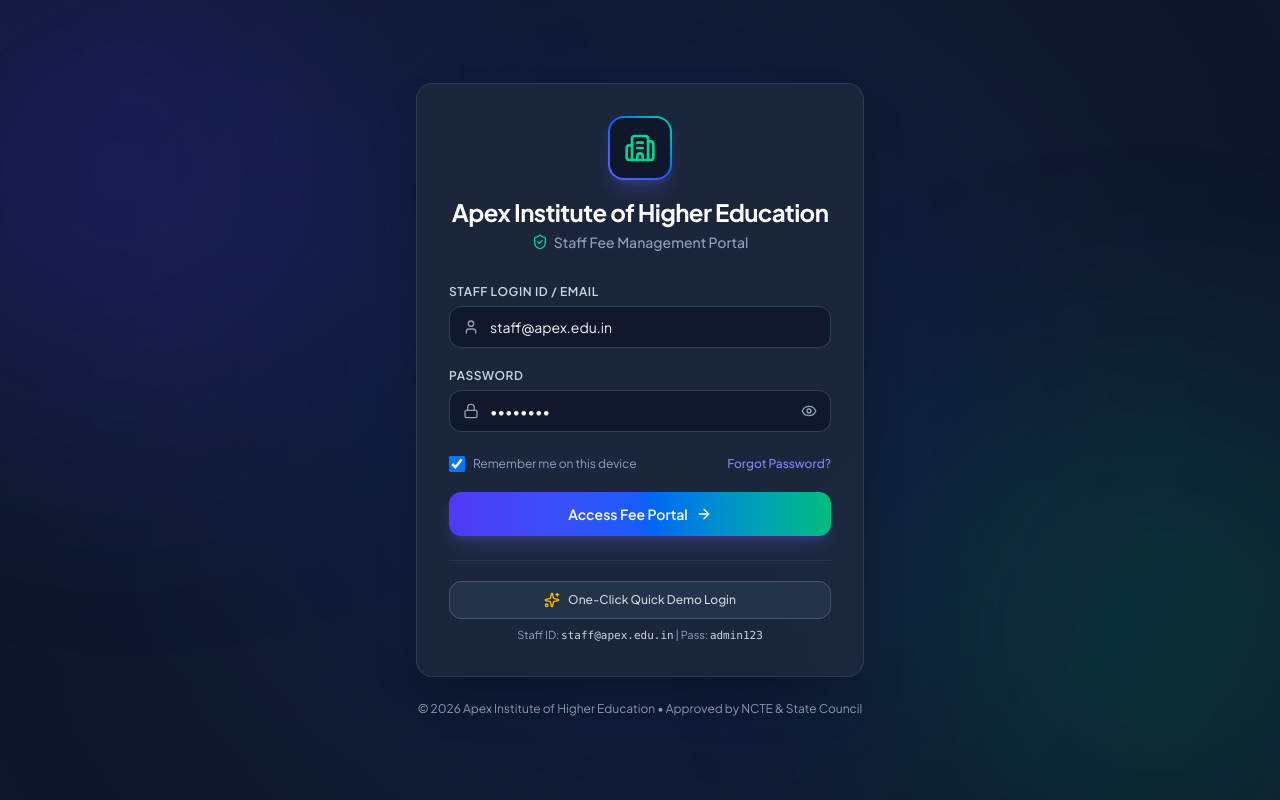
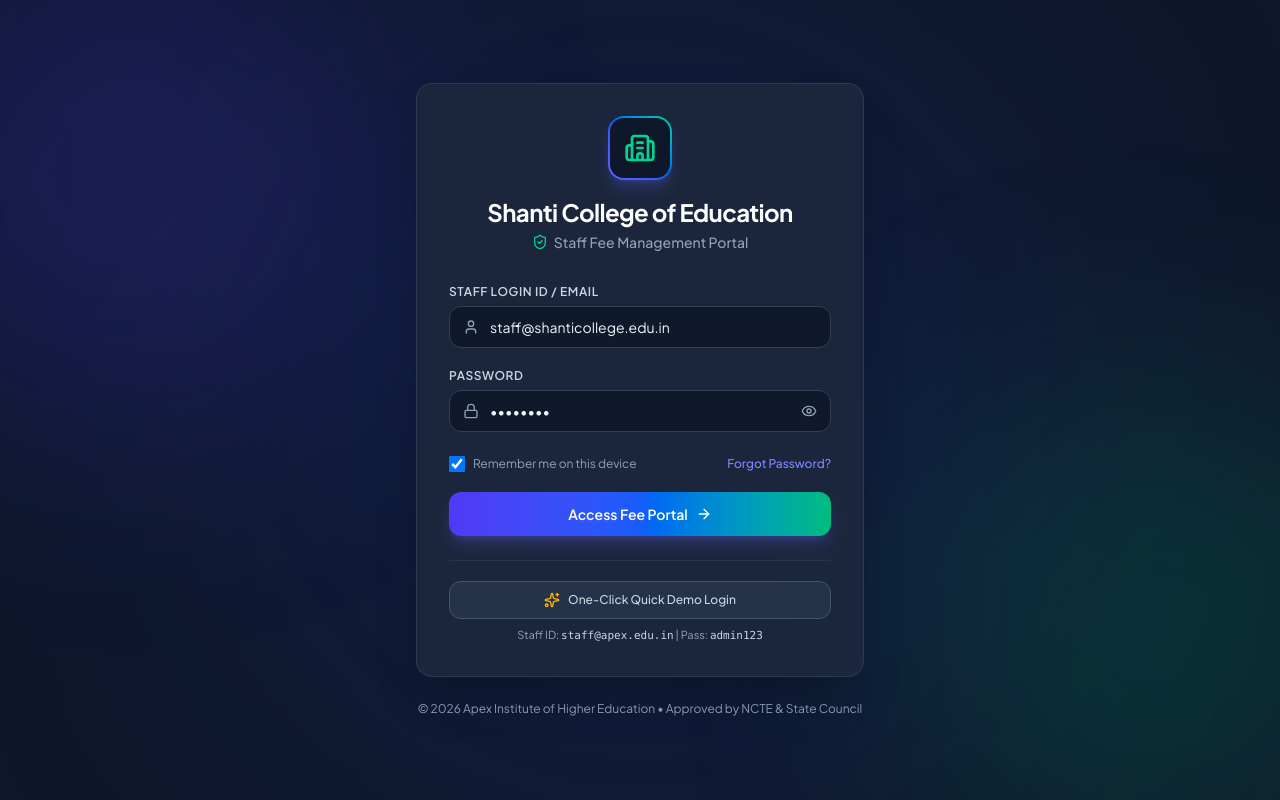
Before and after one commit to Aayush-jas123/school-fee-st, a React (Vite) app: page / in a window 1280 px wide. Built offline with nearby package versions, Linux system fonts and the light colour scheme.

Commit message:
Update institution name to Shanti College of Education

```diff
--- a/index.html
+++ b/index.html
@@ -4,7 +4,7 @@
     <meta charset="UTF-8" />
     <link rel="icon" type="image/svg+xml" href="/favicon.svg" />
     <meta name="viewport" content="width=device-width, initial-scale=1.0" />
-    <title>school-fee-structure</title>
+    <title>Shanti College of Education - Fee Management System</title>
   </head>
   <body>
     <div id="root"></div>
--- a/src/components/FeeReminderModal.tsx
+++ b/src/components/FeeReminderModal.tsx
@@ -185,7 +185,7 @@
               {/* College Letterhead */}
               <div className="text-center border-b-2 border-indigo-900 pb-4">
                 <h1 className="text-2xl font-black text-indigo-950 uppercase tracking-wide">
-                  STATE COLLEGE OF EDUCATION
+                  SHANTI COLLEGE OF EDUCATION
                 </h1>
                 <p className="text-xs font-semibold text-slate-600 uppercase tracking-wider">
                   Approved by NCTE & Affiliated to State University
@@ -268,7 +268,7 @@
                 <div className="text-center">
                   <div className="h-10 border-b border-slate-400 w-36 mb-1"></div>
                   <p className="font-bold text-slate-900">Finance Officer / Registrar</p>
-                  <p className="text-slate-500 text-[10px]">State College of Education</p>
+                  <p className="text-slate-500 text-[10px]">Shanti College of Education</p>
                 </div>
               </div>
 
--- a/src/components/NavbarHeader.tsx
+++ b/src/components/NavbarHeader.tsx
@@ -33,7 +33,7 @@
               <Building2 className="w-5 h-5" />
             </div>
             <div>
-              <h2 className="text-base font-bold text-white leading-tight">Apex Institute</h2>
+              <h2 className="text-base font-bold text-white leading-tight">Shanti College of Education</h2>
               <p className="text-[11px] text-slate-400 font-medium">Fee Management Portal</p>
             </div>
           </div>
--- a/src/components/PrintableReceipt.tsx
+++ b/src/components/PrintableReceipt.tsx
@@ -41,7 +41,7 @@
           <div className="flex justify-between items-start border-b-2 border-indigo-900 pb-4">
             <div>
               <h1 className="text-2xl font-black text-indigo-950 uppercase tracking-wide">
-                STATE COLLEGE OF EDUCATION
+                SHANTI COLLEGE OF EDUCATION
               </h1>
               <p className="text-xs font-semibold text-slate-600 uppercase tracking-wider">
                 Recognized by Govt & Affiliated for JBT & B.Ed Programs
@@ -145,7 +145,7 @@
             <div className="text-center">
               <div className="h-10 border-b border-slate-400 w-36 mb-1"></div>
               <p className="font-bold text-slate-900">Authorized Cashier / Accountant</p>
-              <p className="text-slate-500 text-[10px]">State College of Education</p>
+              <p className="text-slate-500 text-[10px]">Shanti College of Education</p>
             </div>
           </div>
         </div>
--- a/src/components/SidebarNav.tsx
+++ b/src/components/SidebarNav.tsx
@@ -118,7 +118,7 @@
         </div>
 
         <button
-          onClick={() => alert('Apex Fee Portal v2.4 (Prototype Mode)')}
+          onClick={() => alert('Shanti College Fee Portal v2.4')}
           className="w-full flex items-center gap-2 px-3 py-2 rounded-xl text-xs font-medium text-slate-400 hover:text-slate-200 hover:bg-slate-800/50 transition-colors"
         >
           <HelpCircle className="w-4 h-4 text-slate-400" />
--- a/src/views/LoginPage.tsx
+++ b/src/views/LoginPage.tsx
@@ -6,7 +6,7 @@
 }
 
 export const LoginPage: React.FC<LoginPageProps> = ({ onLoginSuccess }) => {
-  const [loginId, setLoginId] = useState('staff@apex.edu.in');
+  const [loginId, setLoginId] = useState('staff@shanticollege.edu.in');
   const [password, setPassword] = useState('admin123');
   const [showPassword, setShowPassword] = useState(false);
   const [rememberMe, setRememberMe] = useState(true);
@@ -29,7 +29,7 @@
   };
 
   const handleQuickDemoLogin = () => {
-    setLoginId('staff@apex.edu.in');
+    setLoginId('staff@shanticollege.edu.in');
     setPassword('admin123');
     setIsLoading(true);
     setTimeout(() => {
@@ -57,7 +57,7 @@
             </div>
 
             <h1 className="text-2xl font-bold tracking-tight text-white">
-              Apex Institute of Higher Education
+              Shanti College of Education
             </h1>
             <p className="text-sm text-slate-400 mt-1 flex items-center justify-center gap-1.5 font-medium">
               <ShieldCheck className="w-4 h-4 text-emerald-400" /> Staff Fee Management Portal
@@ -86,7 +86,7 @@
                   type="text"
                   value={loginId}
                   onChange={(e) => setLoginId(e.target.value)}
-                  placeholder="e.g. staff@apex.edu.in"
+                  placeholder="e.g. staff@shanticollege.edu.in"
                   className="w-full pl-10 pr-4 py-2.5 bg-slate-900/90 border border-slate-700 rounded-xl text-slate-100 placeholder-slate-500 text-sm focus:outline-none focus:border-indigo-500 focus:ring-2 focus:ring-indigo-500/20 transition-all"
                 />
               </div>
```
